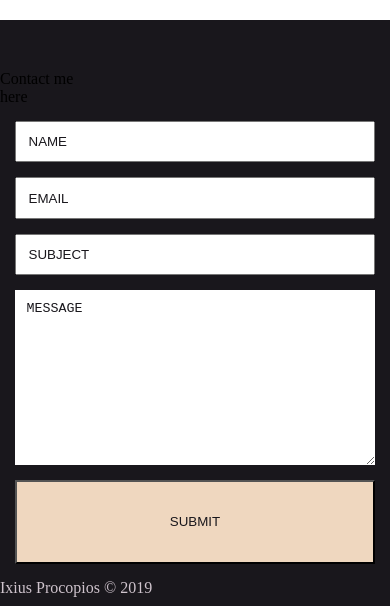
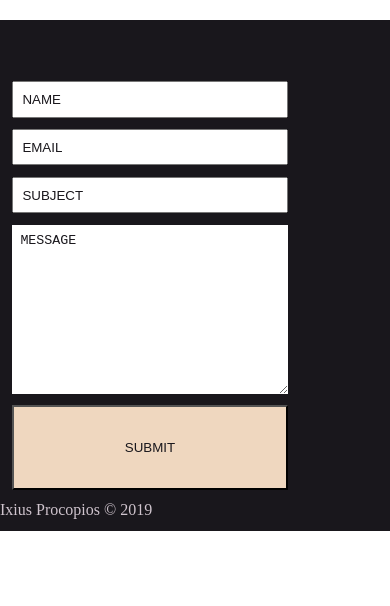
Before and after one commit to ixnp/redux-react-sass-portfolio, a React (Create React App) app: page / in a window 390 px wide. Shown: the part 2240-2846 px from the top of the page. After the commit the page ends 2771 px from the top, so only its background shows below. Built offline with nearby package versions, Linux system fonts and the light colour scheme; a web font is replaced by a local one.

Commit message:
fixed contact form for mobile

```diff
--- a/src/components/Contact.js
+++ b/src/components/Contact.js
@@ -26,7 +26,7 @@ class Contact extends React.Component {
     render() {
     return (
       <div className="contact" id="contact">
-        <div className="contact-header">Contact me here</div>
+        <div className="contact-header"></div>
         <div className="contact-body">
           <form onSubmit={this.handelSubmit}>
             <input value={this.state.name} type="text" name="name" onChange={this.handelChange}></input>
--- a/src/scss/contact.scss
+++ b/src/scss/contact.scss
@@ -34,6 +34,7 @@ display: grid;
  .contact{
     &-body{
         grid-column: 1/-1;
+        max-width: 300px;
     }
  }
 
```
